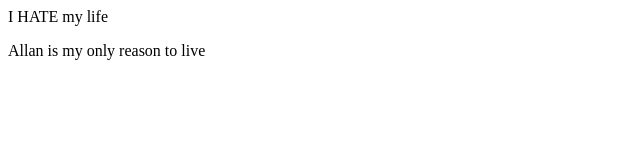
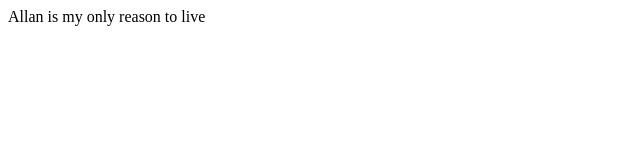
Before and after one commit to GPerazzelliLHA/GPerazzelliLHA.gitgub.io, a plain HTML site: page index.html in a window 1280 px wide. Shown: the whole page, without its empty margins (0-640 px from the left). Drawn offline with Linux system fonts and the light colour scheme.

Commit message:
Update index.html

```diff
--- a/index.html
+++ b/index.html
@@ -1,4 +1,5 @@
-<Doctype HTML>
-<body> I HATE my life </body>
+<DOctype HTML>
+<body>
 <p> Allan is my only reason to live </p>
+</body>
 </html>
```
